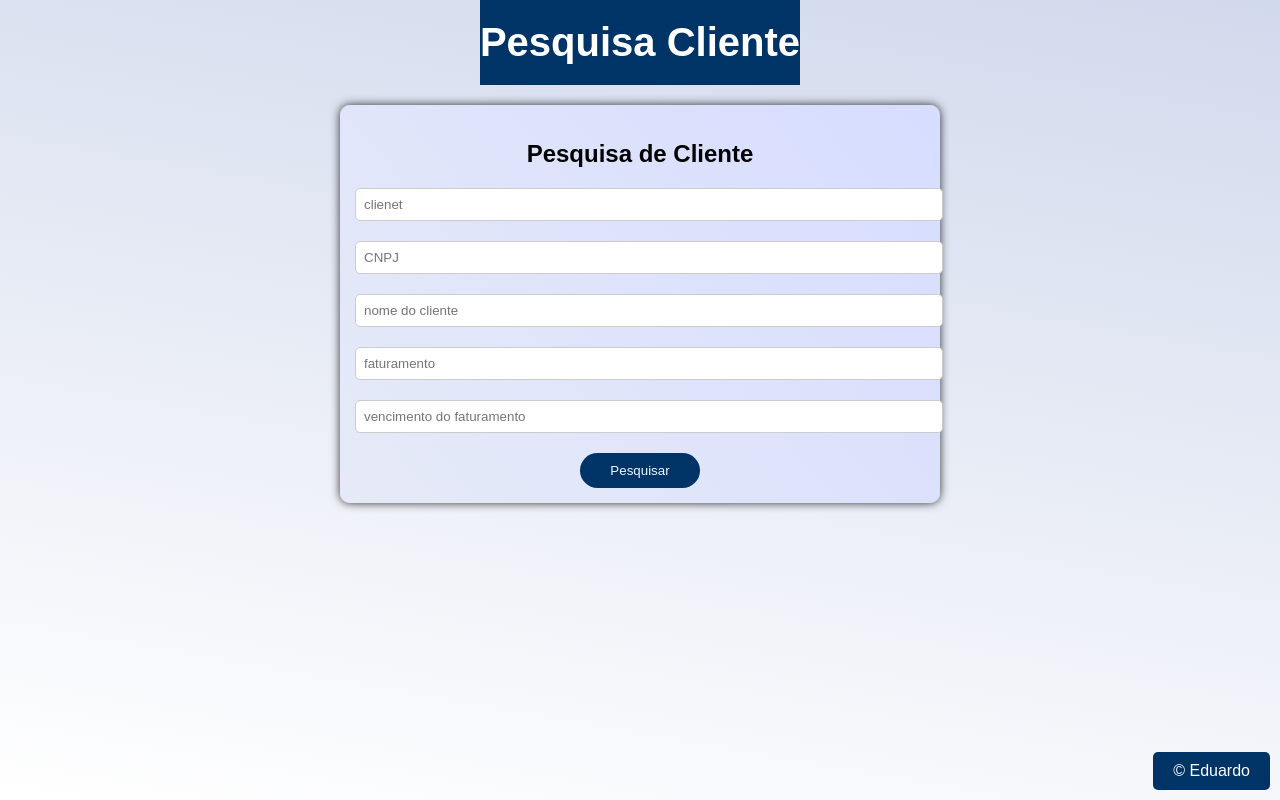
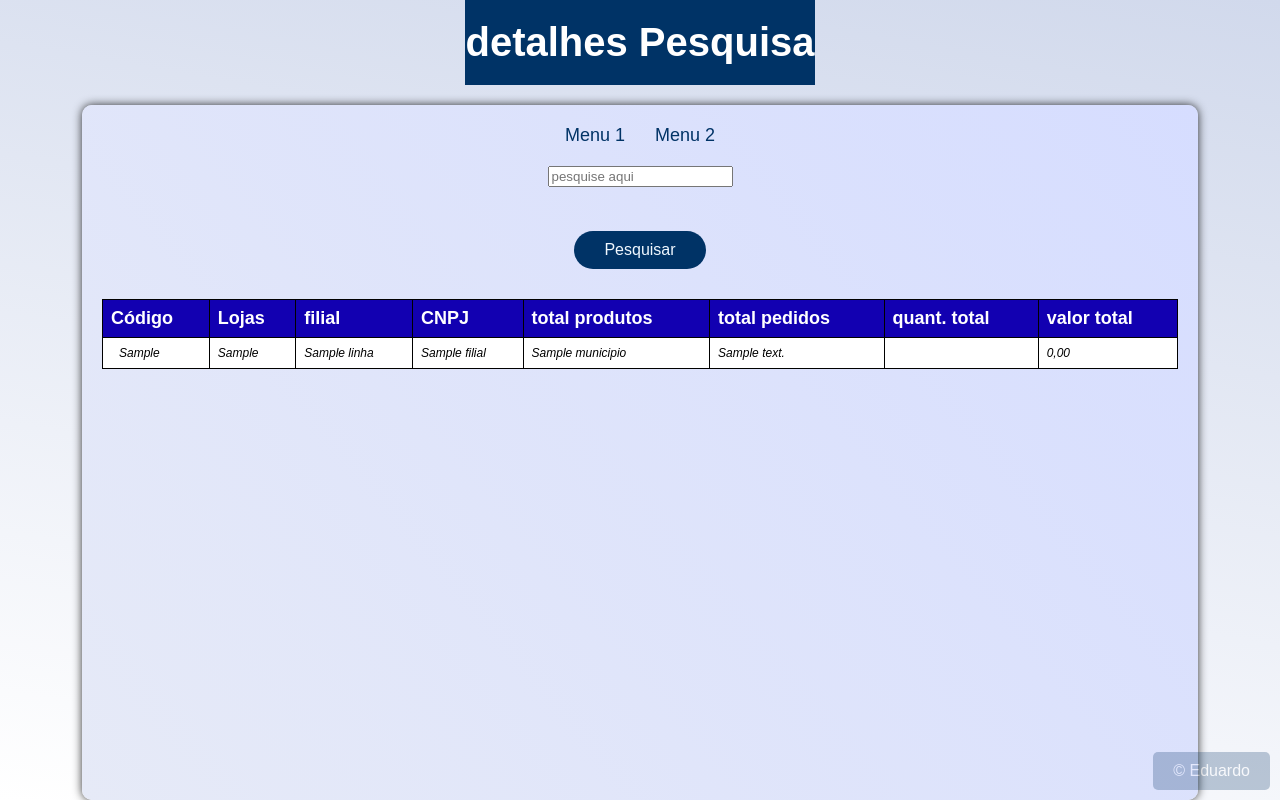
Before and after one commit to Efsans/Pesquisa-de-client, a Flask app: template Pesquisa-de-client_01/templates/clint.html in a window 1280 px wide. Run offline with Flask 3, Linux system fonts and the light colour scheme; the template is opened without the code that fills it: most values are stand-ins (such as "Sample title", 1, 10 or a date in 2020).

Commit message:
inicio criação de rotas

```diff
--- a/Pesquisa-de-client_01/pesquisa.py
+++ b/Pesquisa-de-client_01/pesquisa.py
@@ -16,9 +16,6 @@ def get():
 def formatinho(n):
   return re.sub(r'\D', '', n)
 
-@app.route('/azul')
-def ini():
-  return render_template('clint.html')
 @app.route('/')
 def inicial_pesquisar():
   return render_template('resultado.html')
@@ -30,7 +27,7 @@ def pesquisa():
   tipo = request.form['tipo_valor']
 
   return redirect(url_for('resultado', mult=mult, tipo=tipo))
-
+##############ressultado normal#######################
 @app.route('/resultado')
 def resultado():
   tipo= request.args.get('tipo')
@@ -41,22 +38,18 @@ def resultado():
   query="""
 SELECT
 	VW.Cod_Cliente
-,	VW.Loja_Cliente
 ,	VW.Nome_Cliente
-,	VW.Produto
-,	VW.Descricao
-,	VW.Pedido
+,	COUNT(VW.Produto)
+,	COUNT(VW.Pedido)
 ,	VW.CNPJ
-,	VW.Quantidade
-,	VW.Valor_Unitario
-,	VW.Valor_Total
-,	VW.CHASSI
-,	VW.Vendedor
-,COUNT(VW.Valor_Total)
+,	SUM(VW.Quantidade)
+,	SUM(VW.Valor_Unitario)
+,	SUM(VW.Valor_Total)
+, SUM(VW.VLRTOTAL)
 
 FROM VW_FATURAMENTO_2023 VW
 
-WHERE YEAR(VW.DATA_FAT) = 2025
+
 
   """
   conditions = []
@@ -84,24 +77,15 @@ WHERE YEAR(VW.DATA_FAT) = 2025
 
 # Se houver condições, adiciona WHERE
   if conditions:
-    query += " AND " + " AND ".join(conditions)
+    query += " WHERE " + " AND ".join(conditions)
 
 
   query +="""
   GROUP BY
-  VW.FILIAL
-,	VW.Cod_Cliente
-,	VW.Loja_Cliente
+	VW.Cod_Cliente
 ,	VW.Nome_Cliente
-,	VW.Produto
-,	VW.Descricao
-,	VW.Pedido
 ,	VW.CNPJ
-,	VW.Quantidade
-,	VW.Valor_Unitario
-,	VW.Valor_Total
-,	VW.CHASSI
-,	VW.Vendedor
+
 
 """
 # VW_GAIZ_CONTAS_RECEBER
@@ -122,5 +106,64 @@ WHERE YEAR(VW.DATA_FAT) = 2025
   conexao.close()
   return render_template('resultado.html', tabela=tabelas)
 
+################resultado do click no campo da tabela#################
+@app.route('/detalhes_cliente/<codigo>', methods=['GET'])
+def ini(codigo):
+  codigo1 = request.args.get('Cod_Cliente')
+  conexao = pyodbc.connect(get())
+  cursor = conexao.cursor()
+
+  query="""
+  SELECT
+	VW.Cod_Cliente
+, VW.Loja_Cliente
+, VW.FILIAL
+, VW.MUNICIPIO
+, VW.REGIAO_DESC
+,	VW.Nome_Cliente
+,	VW.CNPJ
+, SUM(VW.VLRTOTAL)
+
+FROM VW_FATURAMENTO_2023 VW
+
+  """
+  conditions = []
+  params = []
+
+  if codigo:
+    conditions.append("VW.Cod_Cliente = ?")
+    params.append(codigo1)
+
+# Se houver condições, adiciona WHERE
+  if conditions:
+    query += " WHERE " + " AND ".join(conditions)
+
+
+  query +="""
+  GROUP BY
+	VW.Cod_Cliente
+, VW.Loja_Cliente
+, VW.FILIAL
+, VW.MUNICIPIO
+, VW.REGIAO_DESC
+,	VW.Nome_Cliente
+,	VW.CNPJ
+
+
+"""
+  if params:
+    cursor.execute(query, params)
+  else:
+    cursor.execute(query)
+  resultado_final = cursor.fetchall()
+
+  tabelas = {
+    'tabela': resultado_final
+  }
+
+  cursor.close()
+  conexao.close()
+  return render_template('clint.html', tabela=tabelas)
+
 if __name__ == '__main__':
     app.run(debug=True)
--- a/Pesquisa-de-client_01/templates/clint.html
+++ b/Pesquisa-de-client_01/templates/clint.html
@@ -4,41 +4,128 @@
   <meta charset="UTF-8">
   <meta http-equiv="X-UA-Compatible" content="IE=edge">
   <meta name="viewport" content="width=device-width, initial-scale=1.0">
-  <title>Pesquisa de Cliente</title>
-  <link rel="stylesheet" href="{{ url_for('static', filename='style_clint.css') }}">
+  <title>Resultado da Pesquisa</title>
+  <link rel="stylesheet" href="{{ url_for('static', filename='style_result.css') }}">
+  <!-- <link href="https://cdn.jsdelivr.net/npm/bootstrap@5.3.0/dist/css/bootstrap.min.css" rel="stylesheet"> -->
 </head>
 <body>
   <header>
     <div class="header-container">
-      <h1>Pesquisa Cliente</h1>
+      <h1>detalhes Pesquisa</h1>
     </div>
   </header>
   <div class="container">
-    <h2>Pesquisa de Cliente</h2>
-    <form action="/" method="post">
-      <input type="text" id="cod" name="cod" placeholder="clienet" ><br>
-      <input type="text" id="CNPJ" name="CNPJ" placeholder="CNPJ"><br>
-      <input type="text" id="nome" name="nome" placeholder="nome do cliente"><br>
-      <input type="text" id="data1" name="data1" placeholder="faturamento"><br>
-      <input type="text" id="data2" name="data2" placeholder="vencimento do faturamento"><br>
-      <button type="submit" class="button">Pesquisar</button><br>
-    </form>
-<!-- <div class="image-container">
-      <img src="{{ url_for('static', filename='placeholder.png') }}" alt="Imagem do Cliente">
-    </div> -->
+    <div class="menu">
+      <div class="menu-item">Menu 1</div>
+      <div class="menu-item">Menu 2</div>
+    </div>
+    <div class="button-container">
+      <form action="/detalhes_cliente/<codigo>" method="get">
+        <input type="text" id="mult" name="mult" placeholder="pesquise aqui" oninput="identificarTipo(this)"><br>
+        <input type="hidden" name="tipo_valor" id="tipo_valor">
+        <p id="alerta" style="font-weight: bold; color: rgb(3, 2, 71);"></p><br>
+        <!-- <input type="text" id="CNPJ" name="CNPJ" placeholder="CNPJ"><br>
+        <input type="text" id="nome" name="nome" placeholder="nome do cliente"><br>
+        <input type="text" id="data1" name="data1" placeholder="faturamento"><br>
+        <input type="text" id="data2" name="data2" placeholder="vencimento do faturamento"><br>-->
+        <button type="submit" class="button">Pesquisar</button><br>
+      </form>
+      <!-- <button class="button">Detalhes</button>
+      <button class="button">NN</button>
+      <button class="button">Voltar</button> -->
+    </div>
+    {% if tabela %}
+    <div class="tabela_scroll">
+      <table>
+        <tread>
+          <tr>
+            <th>Código</th>
+            <th>Lojas</th>
+            <th>filial</th>
+            <th>CNPJ</th>
+            <th>total produtos</th>
+            <th>total pedidos</th>
+            <th>quant. total</th>
+            <th>valor total</th>
+          </tr>
+        </tread>
+        <tbody>
+          {% for linha in tabela.tabela %}
+          <tr>
+            <td><a href="#" onclick="redirecionar ('{{ linha.Cod_Cliente }}')" class="buttonh">{{ linha.Cod_Cliente }}</a></td>
+            <td>{{ linha.Loja_Cliente }}</td>
+            <td>{{ linha.Nome_Cliente }}</td>
+            <td>{{ linha.FILIAL }}</td>
+            <td>{{ linha.MUNICIPIO }}</td>
+            <td>{{ linha.REGIAO_DESC}}</td>
+            <td class="cnpj">{{ linha.CNPJ }}</td>
+            <td class="form">{{ linha[7] }}</td>
+
+          </tr>
+          {% endfor %}
+        </tbody>
+      </table>
+    </div>
+    {% else %}
+    <p>Nenhum resultado encontrado.</p>
+    {% endif %}
   </div>
   <footer>
     <div class="footer-container">
       <p>&copy; Eduardo</p>
+
     </div>
   </footer>
   <script src="https://code.jquery.com/jquery-3.6.0.min.js"></script>
   <script src="https://cdnjs.cloudflare.com/ajax/libs/jquery.mask/1.14.16/jquery.mask.min.js"></script>
   <script>
-    $(document).ready(function(){
-      $('#CNPJ').mask('00.000.000/0000-00');
-      $("#cod").mask('000000');
+  function identificarTipo(input) {
+    let valor = input.value.replace(/\D/g, ''); // Remove tudo que não for número
+    let tipo = "Desconhecido";
+
+    if (/^\d{6}$/.test(valor)) {
+        tipo = "Código do Cliente"; // 6 números
+    }
+    else if (/^\d{14}$/.test(valor)) {
+        // Formata CNPJ: 99.999.999/9999-99
+        valor = valor.replace(/(\d{2})(\d)/, "$1.$2");
+        valor = valor.replace(/(\d{3})(\d)/, "$1.$2");
+        valor = valor.replace(/(\d{3})(\d)/, "$1/$2");
+        valor = valor.replace(/(\d{4})(\d{2})$/, "$1-$2");
+        tipo = "CNPJ";
+    }
+    else if (/^\d{11}$/.test(valor)) {
+        // Formata CPF: 999.999.999-99
+        valor = valor.replace(/(\d{3})(\d)/, "$1.$2");
+        valor = valor.replace(/(\d{3})(\d)/, "$1.$2");
+        valor = valor.replace(/(\d{3})(\d{2})$/, "$1-$2");
+        tipo = "CPF";
+    }
+
+    input.value = valor;
+    document.getElementById("alerta").innerText = "Tipo detectado: " + tipo;
+    document.getElementById("tipo_valor").value = tipo;
+}
+  $(document).ready(function() {
+    // Formata os valores monetários para o padrão brasileiro
+    $(".form").each(function() {
+      let valor = parseFloat($(this).text().replace(/,/g, '.')) || 0;
+      $(this).text(valor.toLocaleString('pt-BR', { minimumFractionDigits: 2, maximumFractionDigits: 2 }));
     });
+
+    // Remove os números decimais para os inteiros
+    $(".int").each(function() {
+      let valor = parseInt($(this).text()) || 0;
+      $(this).text(valor);
+    });
+
+    $(".cnpj").mask("00.000.000/0000-00")
+});
+
+  function redirecionar(codigo){
+    window.location.href = `/detalhes_cliente/${codigo}`
+  }
+
   </script>
 </body>
 </html>
```
Also changed, not shown: Pesquisa-de-client_01/templates/resultado.html (+26 -22 lines).
